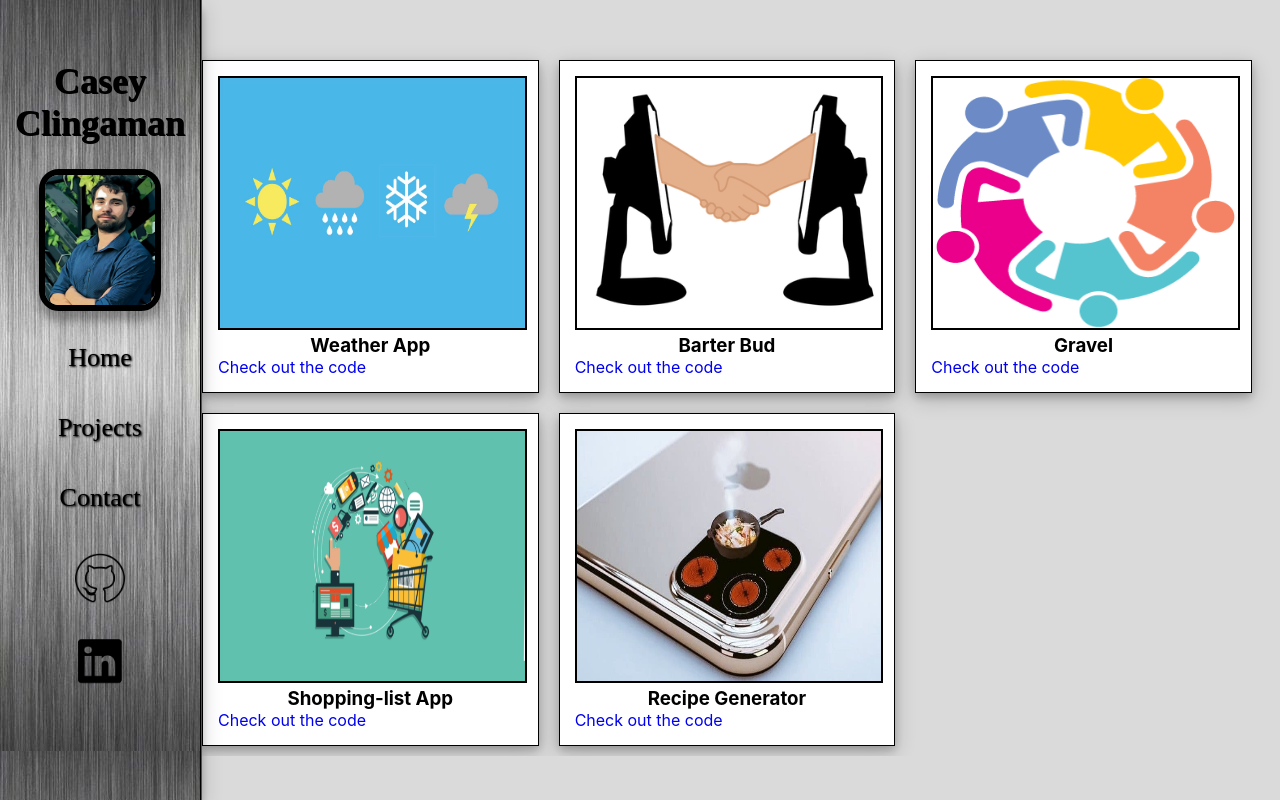
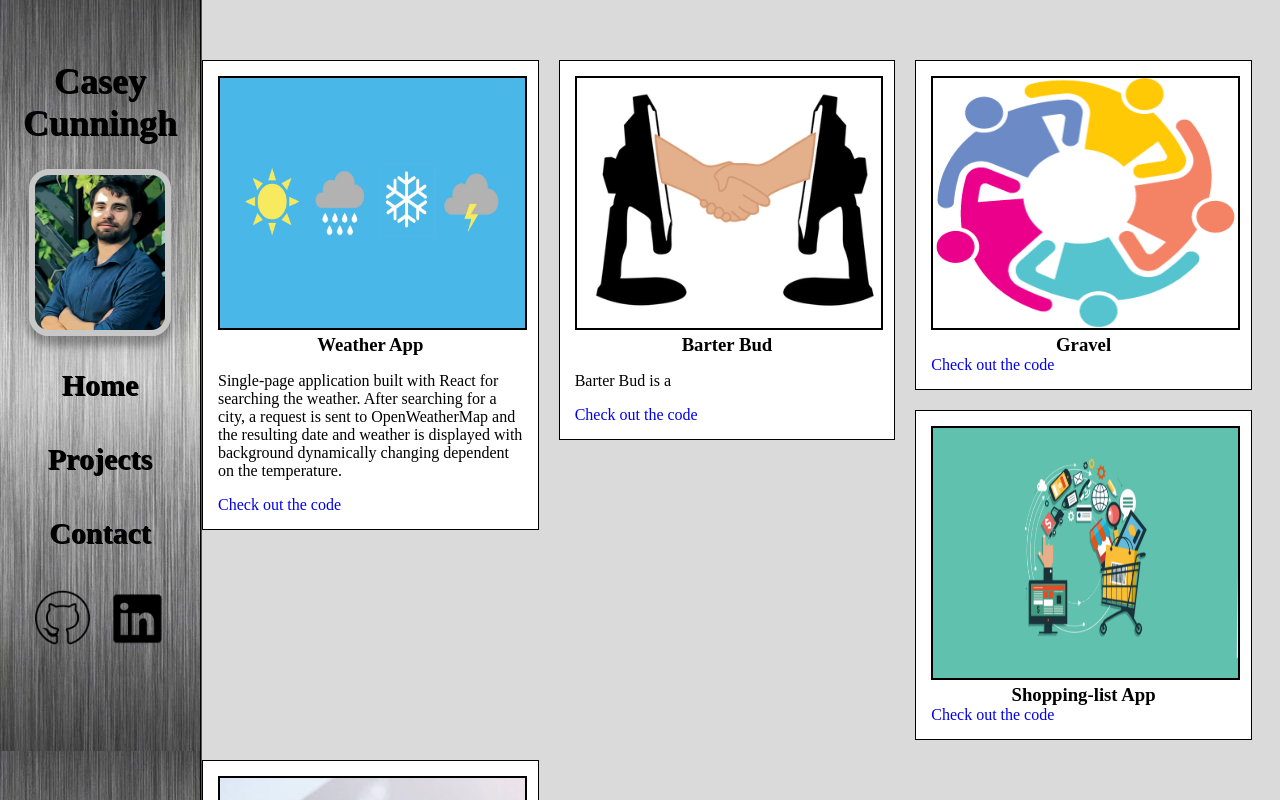
Before and after one commit to caseycling/portfolio, a React (Create React App) app in the folder client/: page /projects in a window 1280 px wide. Shown: the top 800 px of the page. Built offline with nearby package versions, Linux system fonts and the light colour scheme.

Commit message:
Reformatted CSS for readability

```diff
--- a/client/src/components/Navbar.js
+++ b/client/src/components/Navbar.js
@@ -5,85 +5,32 @@ import Github from '../images/githubLogo.png'
 import Linkedin from '../images/linkeInLogo.png'
 import Profile from '../images/profilePic.jpg';
 import Background from '../images/navbackground.jpg';
-import MtBaker from '../images/mtBaker.jpg'
-
-
 
 const Navbar = () => {
   render()
   return (
+    <div className="navContainer">
       <div style={{ background: Background }}>
-      <ul style={listStyle}>
-        <li style={nameStyle}>Casey Clingaman</li>
-        <li><img src={Profile} alt="project" style={pictureStyle} /></li>
-        <li><Link to='/' className="navLink" style={linkStyle }>Home</Link></li>
-        <li><Link to='/projects' className="navLink" style={linkStyle}>Projects</Link></li>
-        <li><Link to='/contact' className="navLink" style={linkStyle}>Contact</Link></li>
+        <ul className="navList">
+          <li className="navName">Casey Cunningh</li>
+          <li><img src={Profile} alt="project" className="navImage" /></li>
+          <li><Link to='/' className="navLink">Home</Link></li>
+          <li><Link to='/projects' className="navLink">Projects</Link></li>
+          <li><Link to='/contact' className="navLink">Contact</Link></li>
+          <div className="logoContainer">
             <li>
               <a href="https://github.com/caseycling" target="_blank" rel="noopener noreferrer">
-            <img src={Github} alt="gitHub" style={logoStyle} /></a>
+                <img src={Github} alt="gitHub" id="navLogo" /></a>
             </li>
             <li>
               <a href="https://www.linkedin.com/in/casey-clingaman-b670b5177/" target="_blank" rel="noopener noreferrer">
-            <img src={Linkedin} alt="linkedIn" style={logoStyle} /></a>
+                <img src={Linkedin} alt="linkedIn" id="navLogo" /></a>
             </li>
+          </div>
         </ul>
-      <div>
-
       </div>
     </div>
   )
 }
 
-//Styling objects
-let listStyle = {
-  fontFamily: 'Sans Serif',
-  listStyleType: "none",
-  textAlign: "center",
-  fontSize: "26px",
-  marginTop: "0px",
-  padding: "0",
-  width: "200px",
-  backgroundImage: `url(${Background})`,
-  position: "fixed",
-  height: "100%",
-  borderRight: "2px groove black",
-  boxShadow: "0 10px 8px 0 rgba(0, 0, 0, 0.2), 0 6px 20px 0 rgba(0, 0, 0, 0.19)"
-}
-
-let nameStyle = {
-  fontFamily: 'Sans Serif',
-  fontSize: "36px",
-  marginTop: "30%",
-  fontWeight: "bold",
-  textShadow: "1px 1px #000000"
-}
-
-let pictureStyle = {
-  height: "130px",
-  width: "110px",
-  marginTop: "25px",
-  border: "6px solid black",
-  // borderImage: `url(${MtBaker}) 30 round`,
-  borderRadius: "20px",
-  boxShadow: "0 10px 6px 0 rgba(0, 0, 0, 0.2), 0 6px 20px 0 rgba(0, 0, 0, 0.19)"
-
-}
-
-let linkStyle = {
-  marginTop: "10px",
-  display: "block",
-  color: "#000",
-  padding: "15px 16px",
-  textDecoration: "none",
-  textShadow: "1px 1px 2px #000000",
-
-}
-
-let logoStyle = {
-  height: "50px",
-  width: "50px",
-  marginTop: "25px"
-}
-
 export default Navbar;
--- a/client/src/index.css
+++ b/client/src/index.css
@@ -1,37 +1,120 @@
 body {
-  background-color: rgb(218, 218, 218);
+  background-color: rgb(218 218 218);
   margin: 0;
-  font-family: -apple-system, BlinkMacSystemFont, 'Segoe UI', 'Roboto', 'Oxygen',
-    'Ubuntu', 'Cantarell', 'Fira Sans', 'Droid Sans', 'Helvetica Neue',
+  font-family: -apple-system BlinkMacSystemFont 'Segoe UI' 'Roboto' 'Oxygen'
+    'Ubuntu' 'Cantarell' 'Fira Sans' 'Droid Sans' 'Helvetica Neue'
     sans-serif;
   -webkit-font-smoothing: antialiased;
   -moz-osx-font-smoothing: grayscale;
 }
 
 code {
-  font-family: source-code-pro, Menlo, Monaco, Consolas, 'Courier New',
+  font-family: source-code-pro Menlo Monaco Consolas 'Courier New'
     monospace;
 }
 
-#text {
-  margin: 15px ;
-  text-decoration: none;
-  color: rgb(18, 20, 110);
+/* Home page section */
+#homeContainer {
+  margin-top: 10px;
+	margin-left: 16%;
+	margin-right: 10%;
+  padding: 40px;
+
+	border: 3px solid black;
 }
 
-input[type=text], select, textarea {
+ #homeHeader  {
+	font-family: Lucida Sans Unicode;
+	letter-spacing: normal;
+}
+
+ #homeTitle  {
+	font-size: 15px;
+	margin-top: 0%;
+}
+
+/* Projects page section */
+.projectsContainer  {
+    margin-left: 15%;
+    padding-top: 50px;
+    overflow: hidden;
+}
+
+.individualContainer {
+    justify-content: center;
+    float: left;
+    width: 28%;
+    padding: 15px;
+
+    border: solid 1px black;
+    background-color: white;
+    box-shadow: 0 4px 8px 0 rgba(0 0 0 0.2) 0 6px 20px 0 rgba(0 0 0 0.19);
+    margin: 10px;
+}
+
+#projectImage  {
+    height: 250px;
+    width: 100%;
+    border: solid 2px black;
+}
+
+#projectTitle  {
+    text-align: center;
+    margin: auto;
+}
+
+#projectLink  {
+    text-decoration: none;
+    justify-content: left;
+}
+
+/* Contact page styling */
+
+.contactContainer {
+  width: 70%;
+  margin-top: 10px;
+  margin-left: 16%;
+  margin-right: 5%;
+  padding: 50px;
+  padding-top: 0px;
+
+  align-content: center;
+  border: solid 2px black;
+}
+
+.contactInput {
   width: 100%;
-  padding: 12px;
-  border: 1px solid #ccc;
-  border-radius: 4px;
-  box-sizing: border-box;
   margin-top: 6px;
   margin-bottom: 16px;
+  padding: 12px;
+
+  border: solid 2px  gray;
+  border-radius: 4px;
+
+  box-sizing: border-box;
+  resize: vertical
+}
+
+.contactLabel {
+  font-weight: bolder;
+}
+
+.contactComment {
+  width: 100%;
+  height: 200px;
+  margin-top: 6px;
+  margin-bottom: 16px;
+  padding: 12px;
+
+  border: solid 2px  gray;
+  border-radius: 4px;
+
+  box-sizing: border-box;
   resize: vertical
 }
 
 input[type=submit] {
-  background-color: rgb(59, 59, 59);
+  background-color: rgb(59 59 59);
   color: white;
   padding: 12px 20px;
   border: none;
@@ -43,8 +126,13 @@ input[type=submit]:hover {
   background-color: black;
 }
 
+/* Navbar styling */
 
-/* ul {
+.navContainer {
+  margin-top: 0px;
+}
+
+.navList {
   list-style-type: none;
   text-align: center;
   font-size: 26px;
@@ -54,25 +142,66 @@ input[type=submit]:hover {
   background-image: url('./images/navbackground.jpg');
   position: fixed;
   height: 100%;
+  border-right: 2px groove black;
+  box-shadow: 0 10px 8px 0 rgba(0 0 0 0.2) 0 6px 20px 0 rgba(0 0 0 0.19);
   overflow: auto;
-} */
+}
+
+.navName {
+  font-family: Sans Serif;
+  color: black;
+  font-size: 36px;
+  margin-top: 30%;
+  font-weight: bold;
+  text-shadow: 1px 1px #000000;
+}
+
+.navImage {
+  height: 155px;
+  width: 130px;
+  margin-top: 25px;
+  border: 6px solid rgb(200, 200, 200);
+  border-radius: 20px;
+  box-shadow: 0 10px 6px 0 rgba(0, 0, 0, 0.2), 0 6px 20px 0 rgba(0, 0, 0, 0.19)
+}
 
 .navLink {
-  /* display: block;
-  color: #000;
+  margin-top: 10px;
+  display: block;
+  color: black;
+  font-weight: bold;
+  font-size: 30px;
   padding: 15px 16px;
   text-decoration: none;
-  text-shadow: 1px 1px 2px #000000; */
+  text-shadow: 1px 1px #000000
 }
 
-.navLink.active {
-    background-color: #4CAF50;
-    color: white;
-}
-
+/* .navLink.active {
+    background-color: blue;
+    color: silver;
+} */
 
 .navLink:hover:not(.active) {
   background-color: black;
-  opacity: .6;
-  color: white;
+  font-weight: bolder;
+  opacity: .5;
+  color: silver;
 }
+
+.navLink:hover {
+  background-color: black;
+  opacity: .5;
+  color: silver;
+}
+
+.logoContainer {
+  display: flex;
+  justify-content: center;
+}
+
+#navLogo {
+  height: 55px;
+  width: 55px;
+  margin: 25px 10px;
+  color: rgb(220, 220, 220);
+}
--- a/client/src/pages/Contact.js
+++ b/client/src/pages/Contact.js
@@ -50,39 +50,43 @@ class Contact extends React.Component {
 
   render() {
     return (
-      <div className="contactContainer" style={contactStyle}>
+      <div className="contactContainer" >
         <h3 style={{ fontSize: "30px" }}>Lets chat</h3>
         <form action="action_page.php">
 
-          <label htmlFor="email" style={{fontWeight: "bold"}}>Email</label>
+          <div>
+            <label className="contactLabel" htmlFor="email" >Email</label>
             <input
+              className="contactInput"
               type="text"
               value={this.state.from}
               id="email"
               name="from"
               onChange={this.handleChange}
-            style={inputStyle}
               placeholder="Your email.."
             />
 
-          <label htmlFor="subject" style={{fontWeight: "bold"}}>Subject</label>
+            <label className="contactLabel" htmlFor="subject" >Subject</label>
             <input
+              className="contactInput"
               type="text"
               value={this.state.subject}
               id="subject" name="subject"
               onChange={this.handleChange}
-            style={inputStyle}
               placeholder="Subject.."
             />
 
-          <label htmlFor="comment" style={{fontWeight: "bold"}}>Comment</label>
+            <label className="contactLabel" htmlFor="comment" >Comment</label>
             <textarea
+              className="contactComment"
               value={this.state.text}
-            id="text" name="text"
+              id="text"
+              name="text"
               onChange={this.handleChange}
               placeholder="Write something.."
-            style={commentStyle}>
+            >
             </textarea>
+          </div>
 
           <input type="submit" value="Submit" onClick={this.handleSubmit} />
         </form>
@@ -92,24 +96,22 @@ class Contact extends React.Component {
 }
 
 //Styling objects
-let contactStyle = {
-  marginLeft: "16%",
-  marginRight: "5%",
-  padding: "50px",
-  paddingTop: "0px",
-  alignContent: "center",
-  border: "solid 2px black",
-}
+// let contactStyle = {
+//   marginLeft: "16%",
+//   marginRight: "5%",
+//   padding: "50px",
+//   paddingTop: "0px",
+//   alignContent: "center",
+//   border: "solid 2px black",
+// }
 
-let inputStyle = {
-  border: "solid 2px  gray"
-}
+// let inputStyle = {
+//   border: "solid 2px  gray"
+// }
 
-let commentStyle = {
-  height: "200px",
-  margin: "auto",
-  border: "solid 2px gray"
+// let commentStyle = {
 
-}
+
+// }
 
 export default Contact;
--- a/client/src/pages/Home.js
+++ b/client/src/pages/Home.js
@@ -1,37 +1,17 @@
 import React from 'react';
 import { render } from '@testing-library/react';
-import Navbar from '../components/Navbar'
 
 const Home = () => {
 	render()
 	return (
 		<div>
-			<div style={containerStyle}>
-				<h1 style={headerStyle}>Hi! Im Casey</h1>
-				<h5 style={titleStyle}>FRONT END DEVELOPER</h5>
+			<div id="homeContainer">
+				<h1 id="homeHeader">Hi! Im Casey</h1>
+				<h5 id="homeTitle">FRONT END DEVELOPER</h5>
 				<p style={{ marginRight: "10%" }}>Lorem Ipsum adalah contoh teks atau dummy dalam industri percetakan dan penataan huruf atau typesetting. Lorem Ipsum telah menjadi standar contoh teks sejak tahun 1500an, saat seorang tukang cetak yang tidak dikenal mengambil sebuah kumpulan teks dan mengacaknya untuk menjadi sebuah buku contoh huruf. Ia tidak hanya bertahan selama 5 abad, tapi juga telah beralih ke penataan huruf elektronik, tanpa ada perubahan apapun. Ia mulai dipopulerkan pada tahun 1960 dengan diluncurkannya lembaran-lembaran Letraset yang menggunakan kalimat-kalimat dari Lorem Ipsum, dan seiring munculnya perangkat lunak Desktop Publishing seperti Aldus PageMaker juga memiliki versi Lorem Ipsum.</p>
 			</div>
 		</div>
 	)
 }
 
-//Styling objects
-let containerStyle = {
-	marginLeft: "16%",
-	marginRight: "10%",
-	padding: "40px",
-
-	border: "3px solid black"
-}
-
-let headerStyle = {
-	fontFamily: "Lucida Sans Unicode",
-	letterSpacing: "normal"
-}
-
-let titleStyle = {
-	fontSize: "15px",
-	marginTop: "0%"
-}
-
 export default Home;
--- a/client/src/pages/Projects.js
+++ b/client/src/pages/Projects.js
@@ -10,100 +10,63 @@ const Projects = () => {
 
     render()
     return (
-        <div className="projectsContainer" style={pageStyle}>
-            <div className="individualContainer" id="weatherApp" style={projectStyle}>
+        <div className="projectsContainer">
+            <div className="individualContainer" id="weatherApp" >
                 <a href={'https://caseycling.github.io/weather-app/'} target={"_blank"}>
-                    <img src={weather} alt="Project" style={imageStyle} />
+                    <img id="projectImage" src={weather}  alt="Project"  />
                 </a>
                 <div >
-                    <h3 style={titleStyle}>Weather App</h3>
+                    <h3 id="projectTitle">Weather App</h3>
+                    <p>Single-page application built with React for searching the weather. After searching for a city, a request is sent to OpenWeatherMap and the resulting date and weather is displayed with background dynamically changing dependent on the temperature.</p>
                 </div>
                 <div>
-                    <a href={"https://github.com/caseycling/weather-app/"} target={"_blank"} style={linkStyle}>Check out the code</a>
+                    <a id="projectLink" href={"https://github.com/caseycling/weather-app/"} target={"_blank"} >Check out the code</a>
                 </div>
             </div>
-            <div className="individualContainer" id="barterBud" style={projectStyle}>
+            <div className="individualContainer" id="barterBud" >
                 <a href={"https://secure-headland-57611.herokuapp.com/"} target={"_blank"}>
-                    <img src={barter} alt="Project" style={imageStyle} />
+                    <img id="projectImage" src={barter}  alt="Project"  />
                 </a>
                 <div >
-                    <h3 style={titleStyle}>Barter Bud</h3>
+                    <h3 id="projectTitle">Barter Bud</h3>
+                    <p>Barter Bud is a </p>
                 </div>
                 <div>
-                    <a href={"https://github.com/caseycling/Project2"} target={"_blank"} style={linkStyle}>Check out the code</a>
+                    <a id="projectLink" href={"https://github.com/caseycling/Project2"} target={"_blank"} >Check out the code</a>
                 </div>
             </div>
-            <div className="individualContainer" id="gravel" style={projectStyle}>
-                <a href={"https://gravel-app.herokuapp.com/"} target={"_blank"}>
-                    <img src={gravel} alt="Project" style={imageStyle} />
+            <div className="individualContainer" id="gravel" >
+                <a href={"https://gravel-app.herokuapp.com/"} target={"_blank"}><img id="projectImage" src={gravel}  alt="Project"  /></a>
+                <div >
+                    <h3 id="projectTitle">Gravel</h3>
+                </div>
+                <div>
+                    <a id="projectLink" href={"https://github.com/mrgmacandog/gravel"} target={"_blank"} >Check out the code</a>
+                </div>
+            </div>
+            <div className="individualContainer" id="shopping" >
+                <a href={"https://aqueous-forest-77948.herokuapp.com/"} target={"_blank"}><img id="projectImage" src={shopping}  alt="Project"  /></a>
+                <div >
+                    <h3 id="projectTitle">Shopping-list App</h3>
+                </div>
+                <div>
+                    <a id="projectLink" href={"https://github.com/caseycling/MERN-stack"} target={"_blank"} >Check out the code</a>
+                </div>
+            </div>
+            <div className="individualContainer" id="recipe" >
+                <a href={"https://caseycling.github.io/recipeApp/"} target={"_blank"}>
+                    <img id="projectImage" src={recipe}  alt="Project"  />
                 </a>
                 <div >
-                    <h3 style={titleStyle}>Gravel</h3>
+                    <h3 id="projectTitle">Recipe Generator</h3>
                 </div>
                 <div>
-                    <a href={"https://github.com/mrgmacandog/gravel"} target={"_blank"} style={linkStyle}>Check out the code</a>
-                </div>
-            </div>
-            <div className="individualContainer" id="shopping" style={projectStyle}>
-                <a href={"https://aqueous-forest-77948.herokuapp.com/"} target={"_blank"}>
-                    <img src={shopping} alt="Project" style={imageStyle} />
-                </a>
-                <div >
-                    <h3 style={titleStyle}>Shopping-list App</h3>
-                </div>
-                <div>
-                    <a href={"https://github.com/caseycling/MERN-stack"} target={"_blank"} style={linkStyle}>Check out the code</a>
-                </div>
-            </div>
-            <div className="individualContainer" id="recipe" style={projectStyle}>
-                <a href={"https://caseycling.github.io/recipeApp/"} target={"_blank"}>
-                    <img src={recipe} alt="Project" style={imageStyle} />
-                </a>
-                <div >
-                    <h3 style={titleStyle}>Recipe Generator</h3>
-                </div>
-                <div>
-                    <a href={"https://github.com/caseycling/recipeApp/"} target={"_blank"} style={linkStyle}>Check out the code</a>
+                    <a id="projectLink" href={"https://github.com/caseycling/recipeApp/"} target={"_blank"} > Check out the code</a>
                 </div>
             </div>
         </div>
     )
 }
 
-//Objects for styling
-let pageStyle = {
-    marginLeft: "15%",
-    paddingTop: "50px",
-    overflow: "hidden"
-}
-
-let projectStyle = {
-    justifyContent: "center",
-    float: "left",
-    width: "28%",
-    padding: "15px",
-
-    border: "solid 1px black",
-    backgroundColor: "white",
-    boxShadow: "0 4px 8px 0 rgba(0, 0, 0, 0.2), 0 6px 20px 0 rgba(0, 0, 0, 0.19)",
-    margin: "10px",
-}
-
-let imageStyle = {
-    height: "250px",
-    width: "100%",
-    border: "solid 2px black"
-}
-
-let titleStyle = {
-    textAlign: "center",
-    margin: 'auto'
-}
-
-let linkStyle = {
-    textDecoration: "none",
-    justifyContent: "left"
-}
-
 
 export default Projects;
```
Also changed, not shown: client/src/App.css (+17 -3 lines), 1 other file (tests, documents, lock files or other folders). Lines whose indentation alone changed are shown as unchanged.
